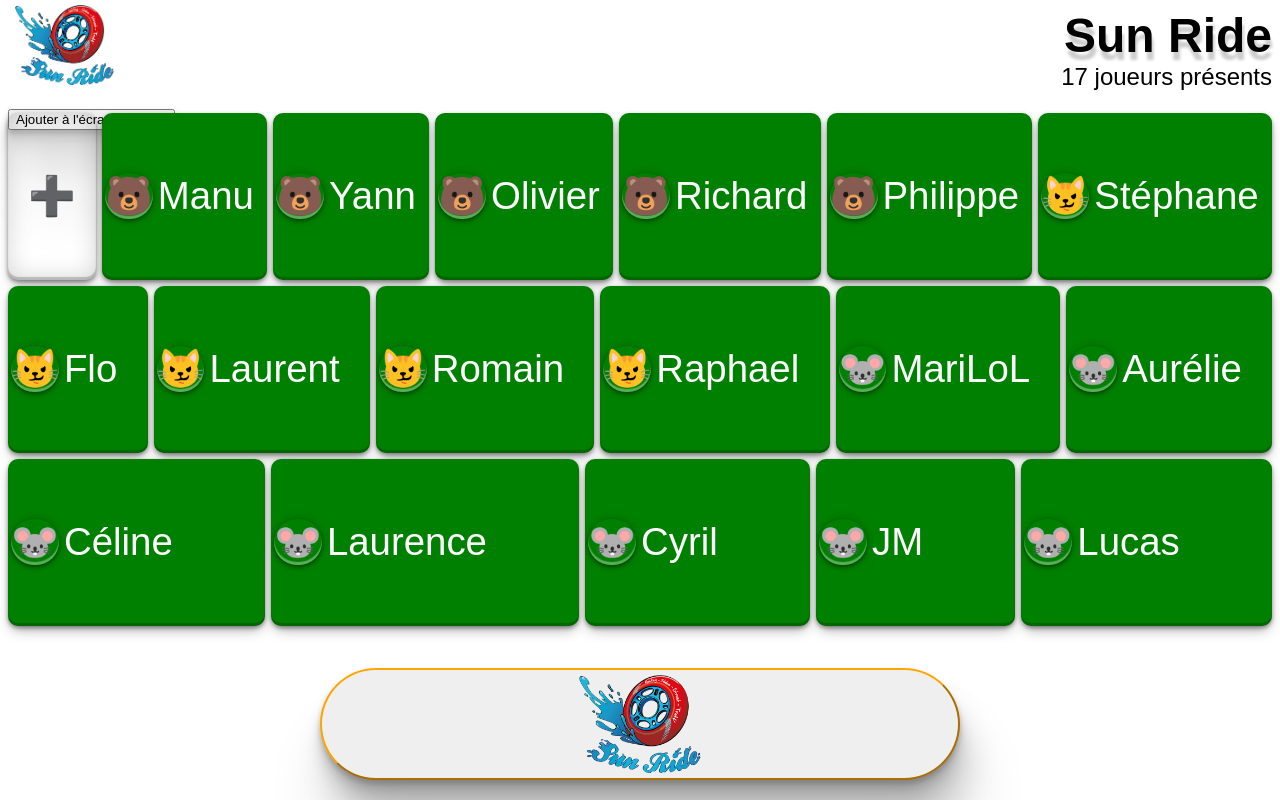
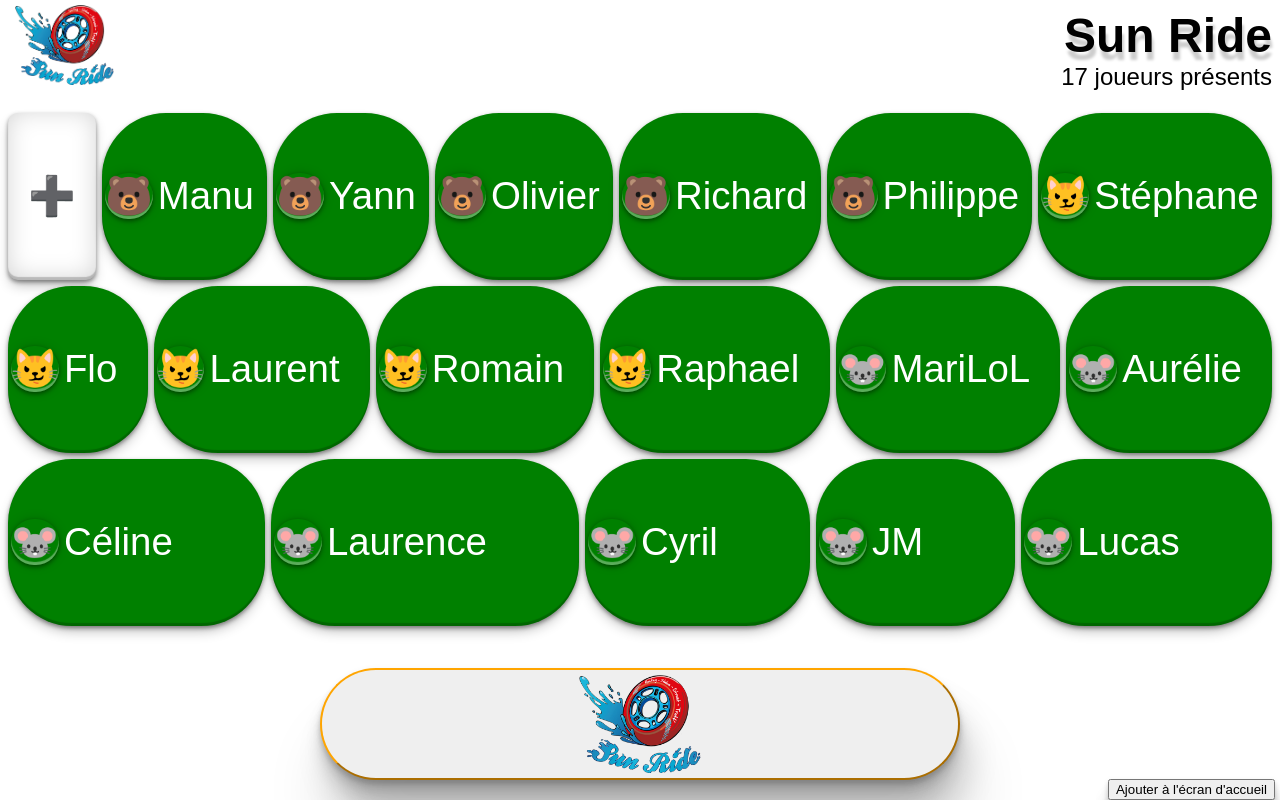
Before and after one commit to Aerom1/matchmaking, a PHP site: page / in a window 1280 px wide. Run offline with PHP 8.4, Linux system fonts and the light colour scheme.

Commit message:
modifs mineures pour pwa

```diff
--- a/index.html
+++ b/index.html
@@ -14,7 +14,6 @@
 <head>
 	<title>Matchmaking</title>
 	<meta charset="UTF-8">
-	<script type="module" src="main.js"></script>
 	<script src="https://ajax.googleapis.com/ajax/libs/jquery/3.6.0/jquery.min.js"></script>
 	<link rel="apple-touch-icon" href="images/favicon.png"/>
 	<link rel="shortcut icon" href="images/favicon.png"/>
@@ -72,7 +71,7 @@
 			<!-- <button type="button" id="btAjouter" onclick="addPlayer()">➕</button> -->
 		</div>
 	</footer>
-	<button class="add-button">Ajouter à l'écran d'accueil</button>
+	<button class="add-button" style="position: absolute;bottom:0px;right:5px;">Ajouter à l'écran d'accueil</button>
 
 	<script src="javascript.js"></script>
 	<script src="dragndrop.js"></script>
--- a/style.css
+++ b/style.css
@@ -311,7 +311,7 @@ h1 {
   padding:2px;
   padding-bottom:3px;
   padding-left:3px;
-  border-radius: 10px;
+  border-radius: 5vw;
   font-family: fantasy;
   overflow: hidden;
   flex-grow: 1;
```
